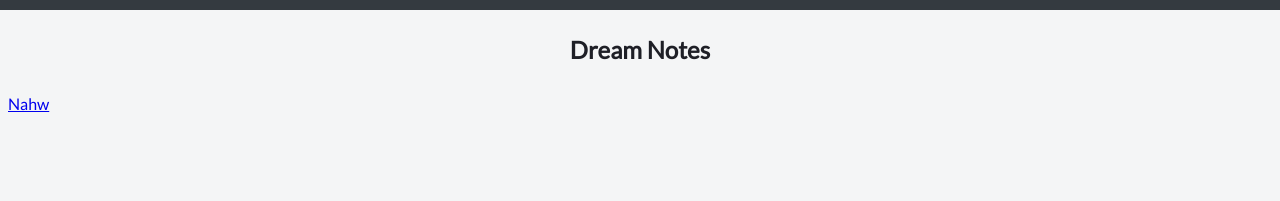
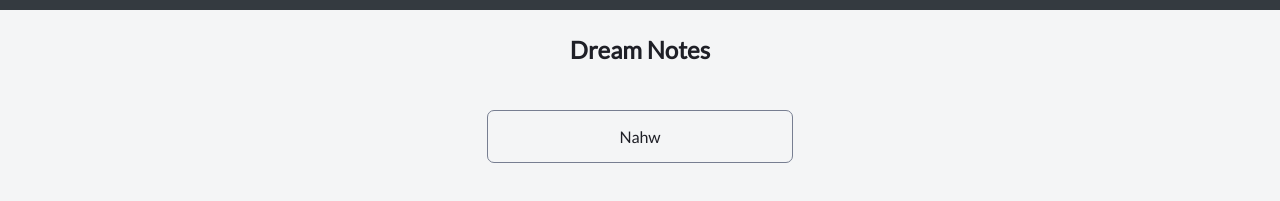
Before and after one commit to dream-notes/dream-notes.github.io, a plain HTML site: page index.html in a window 1280 px wide. Shown: the part 43-244 px from the top of the page. Drawn offline with Linux system fonts and the light colour scheme.

Commit message:
style + most things are done

```diff
--- /dev/null
+++ b/helper/index.css
@@ -0,0 +1,42 @@
+.link_container {
+    margin-top: 1rem;
+    margin-bottom: 6rem;
+
+}
+
+.link_container ul {
+    width: 80%;
+    list-style: none;
+    padding: 0;
+    /* display: flex;
+    justify-content: center;
+    align-items: center;
+    flex-wrap: wrap;*/
+    display: grid;
+    grid-template-columns: repeat(auto-fit, minmax(350px, 1fr));
+    margin: auto auto;
+}
+
+.link_container ul li {
+    display: flex;
+    align-items: center;
+    justify-content: center;
+}
+
+.link_container a {
+    text-align: center;
+    display: block;
+    color: inherit;
+    padding: 1rem 7rem;
+    text-decoration: none;
+    margin: 1rem;
+    width: 5rem;
+    border: 1px solid #777e91;
+    border-radius: 7px;
+}
+
+@media (max-width: 768px) {
+    .link_container ul {
+        width: 95%;
+    }
+}
--- a/helper/style.css
+++ b/helper/style.css
@@ -74,4 +74,5 @@ body{
     .faq__body {
         min-width: 90%;
     }
+
 }
--- a/index.html
+++ b/index.html
@@ -6,6 +6,7 @@
     <title>Dream</title>
 
     <link rel="stylesheet" href="/helper/style.css">
+    <link rel="stylesheet" href="/helper/index.css">
     <link rel="stylesheet" href="/helper/nav.css">
     <script src="/helper/main.js" defer></script>
 
@@ -15,9 +16,22 @@
     <header class="faq_header">
         <h1 class="faq_header-title">Dream Notes</h2>
     </header>
-    <section class="note-section">
-        <a href="/nahw" class="notes-link">Nahw</a>
-    </section>
+
+    <div class="link_container">
+        <ul id="links">
+        </ul>
+    </div>
+
+    <script>
+        const pages = ["Nahw"]
+        const pre = "/"
+
+        let links = "";
+        for (let i = 0; i < pages.length; i++){
+            links+= `<li><a href="${pages[i].toLowerCase()}">${pages[i]}</a></li>`
+        }
+        document.getElementById("links").innerHTML = links;
+    </script>
 
 </body>
 </html>
```
Also changed, not shown: helper/main.js (line endings or trailing spaces).
